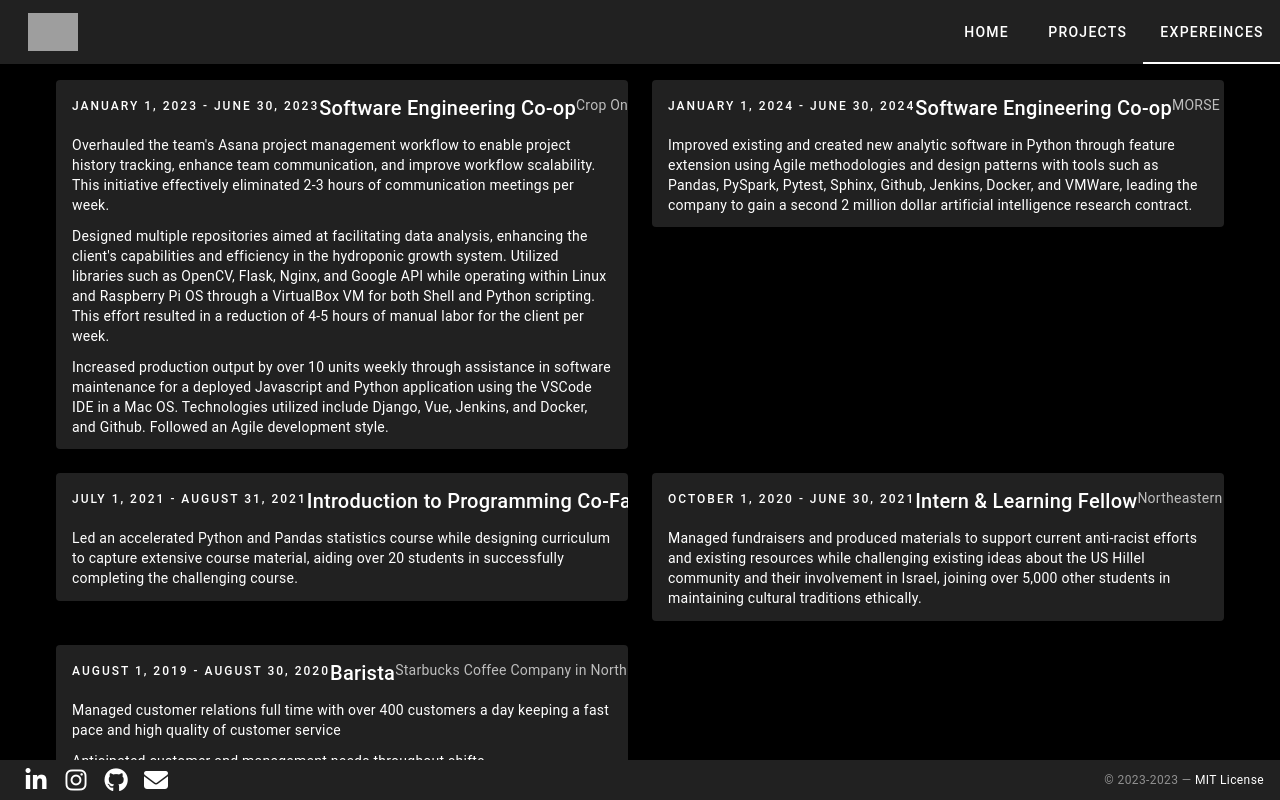
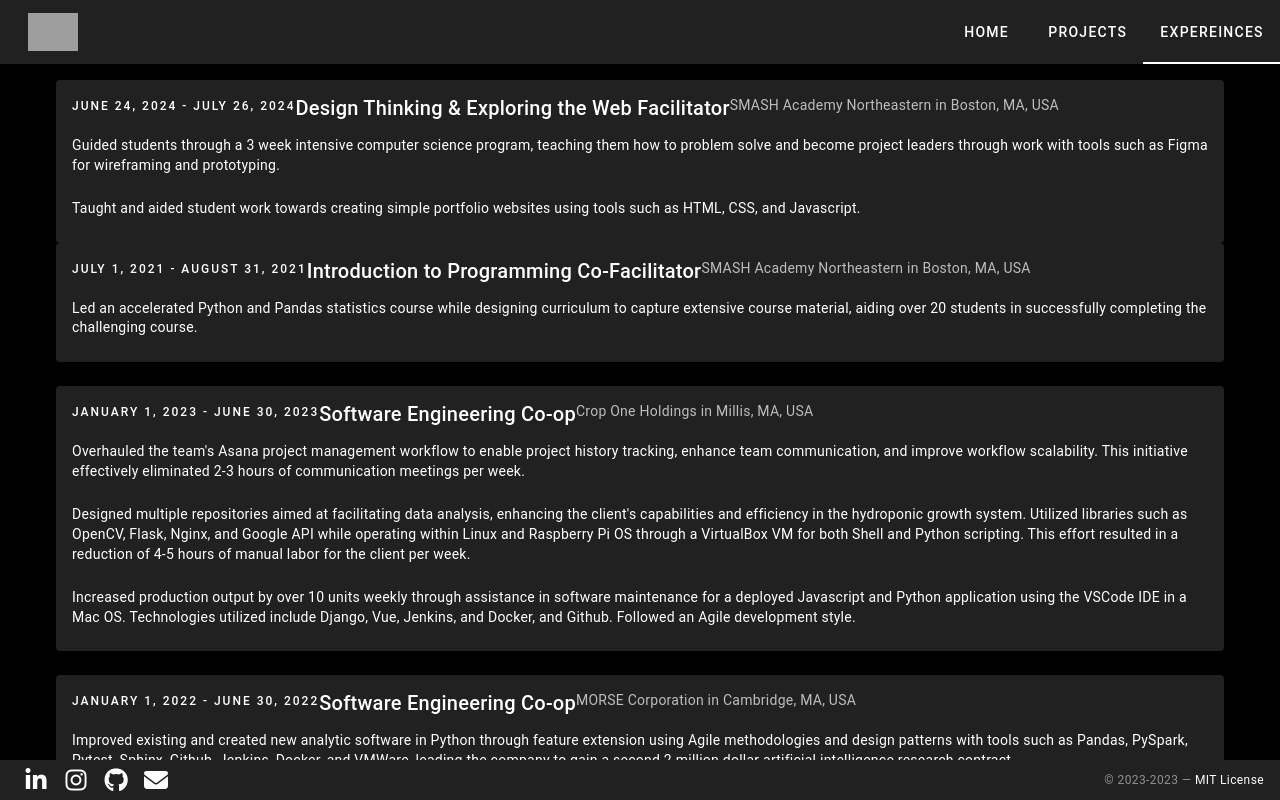
Before and after one commit to taylor-stevens/portfolio, a Vue app: page / in a window 1280 px wide. Both pictures are taken after a click on the tab "EXPEREINCES". Shown: the top 800 px of the page. Built offline with nearby package versions, Linux system fonts and the light colour scheme; grey boxes are pictures that could not be loaded.

Commit message:
updating experiences

```diff
--- /dev/null
+++ b/src/components/Experience.vue
@@ -0,0 +1,43 @@
+<template>
+    <v-card>
+        <v-card-item v-slot:prepend>
+            <div class="text-overline mb-1">
+                {{ experience.jobStartDate + ' - ' + experience.jobEndDate }}
+            </div>
+            <div class="text-h6">
+                {{ experience.jobTitle }}
+            </div>
+            <v-card-subtitle>{{ experience.jobCompany + ' in ' + experience.jobLocation }}</v-card-subtitle>
+        </v-card-item>
+        <v-card-text v-for="description in experience.jobDescription" style="padding-top: 0; padding-bottom: 2%;">
+            {{ description }}
+        </v-card-text>
+        <v-card :v-if="experience.previouslyHeldPosition">
+
+        </v-card>
+    </v-card>
+</template>
+
+<script>
+    export default {
+    data: () => ({
+    }),
+    props: {
+        experience: {
+            type: Object,
+            default: {
+                "jobTitle": "Job Title",
+                "jobLocation": "Location, Place, Country",
+                "jobCompany": "Job Company",
+                "jobStartDate": "Month 01, Year",
+                "jobEndDate": "Month 30, Year",
+                "remote": false,
+                "inPerson": true,
+                "jobDescription": [
+                    "A brief discription of this job"
+                ],
+            }
+        },
+    }
+}
+</script>
--- a/src/components/Experiences.vue
+++ b/src/components/Experiences.vue
@@ -1,32 +1,24 @@
 <template>
     <v-container>
         <v-row>
-            <v-col cols="12" md="6" v-for="experience in experiences">
-                <v-card>
-                    <v-card-item v-slot:prepend>
-                        <div class="text-overline mb-1">
-                            {{ experience.jobStartDate + ' - ' + experience.jobEndDate }}
-                        </div>
-                        <div class="text-h6">
-                            {{ experience.jobTitle }}
-                        </div>
-                        <v-card-subtitle>{{ experience.jobCompany + ' in ' + experience.jobLocation }}</v-card-subtitle>
-                    </v-card-item>
-                    <v-card-text v-for="description in experience.jobDescription" style="padding-top: 0; padding-bottom: 2%;">
-                        {{ description }}
-                    </v-card-text>
-                </v-card>
+            <v-col cols="12" v-for="experience in experiences">
+                <Experience :experience="experience"/>
+                <Experience v-if="experience.previouslyHeldPosition" :experience="experience.previouslyHeldPosition"/>
             </v-col>
         </v-row>
     </v-container>
 </template>
 
 <script>
+    import Experience from './Experience.vue';
     import experiences from './data/experiences.json'
 
     export default {
-    data: () => ({
-        experiences: experiences
-    }),
+        data: () => ({
+            experiences: experiences
+        }),
+        components: {
+            Experience
+        }
     }
 </script>
--- a/src/components/data/experiences.json
+++ b/src/components/data/experiences.json
@@ -1,4 +1,29 @@
 [
+    {
+        "jobTitle": "Design Thinking & Exploring the Web Facilitator",
+        "jobLocation": "Boston, MA, USA",
+        "jobCompany": "SMASH Academy Northeastern",
+        "jobStartDate": "June 24, 2024",
+        "jobEndDate": "July 26, 2024",
+        "remote": false,
+        "inPerson": true,
+        "jobDescription": [
+            "Guided students through a 3 week intensive computer science program, teaching them how to problem solve and become project leaders through work with tools such as Figma for wireframing and prototyping.",
+            "Taught and aided student work towards creating simple portfolio websites using tools such as HTML, CSS, and Javascript."
+        ],
+        "previouslyHeldPosition": {
+            "jobTitle": "Introduction to Programming Co-Facilitator",
+            "jobLocation": "Boston, MA, USA",
+            "jobCompany": "SMASH Academy Northeastern",
+            "jobStartDate": "July 1, 2021",
+            "jobEndDate": "August 31, 2021",
+            "remote": true,
+            "inPerson": false,
+            "jobDescription": [
+                "Led an accelerated Python and Pandas statistics course while designing curriculum to capture extensive course material, aiding over 20 students in successfully completing the challenging course."
+            ]
+        }
+    },
     {
         "jobTitle": "Software Engineering Co-op",
         "jobLocation": "Millis, MA, USA",
@@ -17,24 +42,12 @@
         "jobTitle": "Software Engineering Co-op",
         "jobLocation": "Cambridge, MA, USA",
         "jobCompany": "MORSE Corporation",
-        "jobStartDate": "January 1, 2024",
-        "jobEndDate": "June 30, 2024",
+        "jobStartDate": "January 1, 2022",
+        "jobEndDate": "June 30, 2022",
         "remote": true,
         "inPerson": true,
         "jobDescription": [
             "Improved existing and created new analytic software in Python through feature extension using Agile methodologies and design patterns with tools such as Pandas, PySpark, Pytest, Sphinx, Github, Jenkins, Docker, and VMWare, leading the company to gain a second 2 million dollar artificial intelligence research contract."
-        ]
-    },
-    {
-        "jobTitle": "Introduction to Programming Co-Facilitator",
-        "jobLocation": "Boston, MA, USA",
-        "jobCompany": "SMASH Academey Northeastern",
-        "jobStartDate": "July 1, 2021",
-        "jobEndDate": "August 31, 2021",
-        "remote": true,
-        "inPerson": false,
-        "jobDescription": [
-            "Led an accelerated Python and Pandas statistics course while designing curriculum to capture extensive course material, aiding over 20 students in successfully completing the challenging course."
         ]
     },
     {
```
